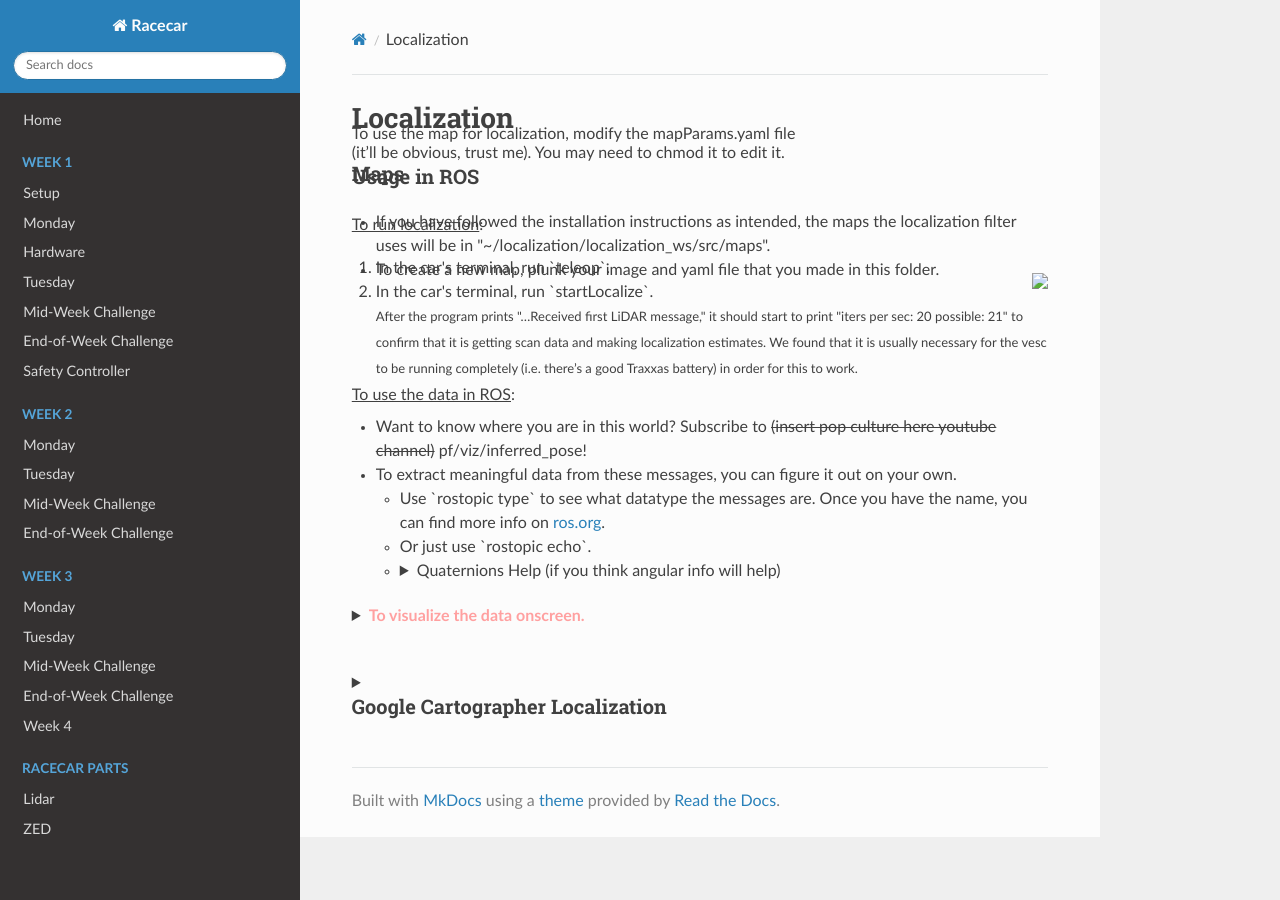
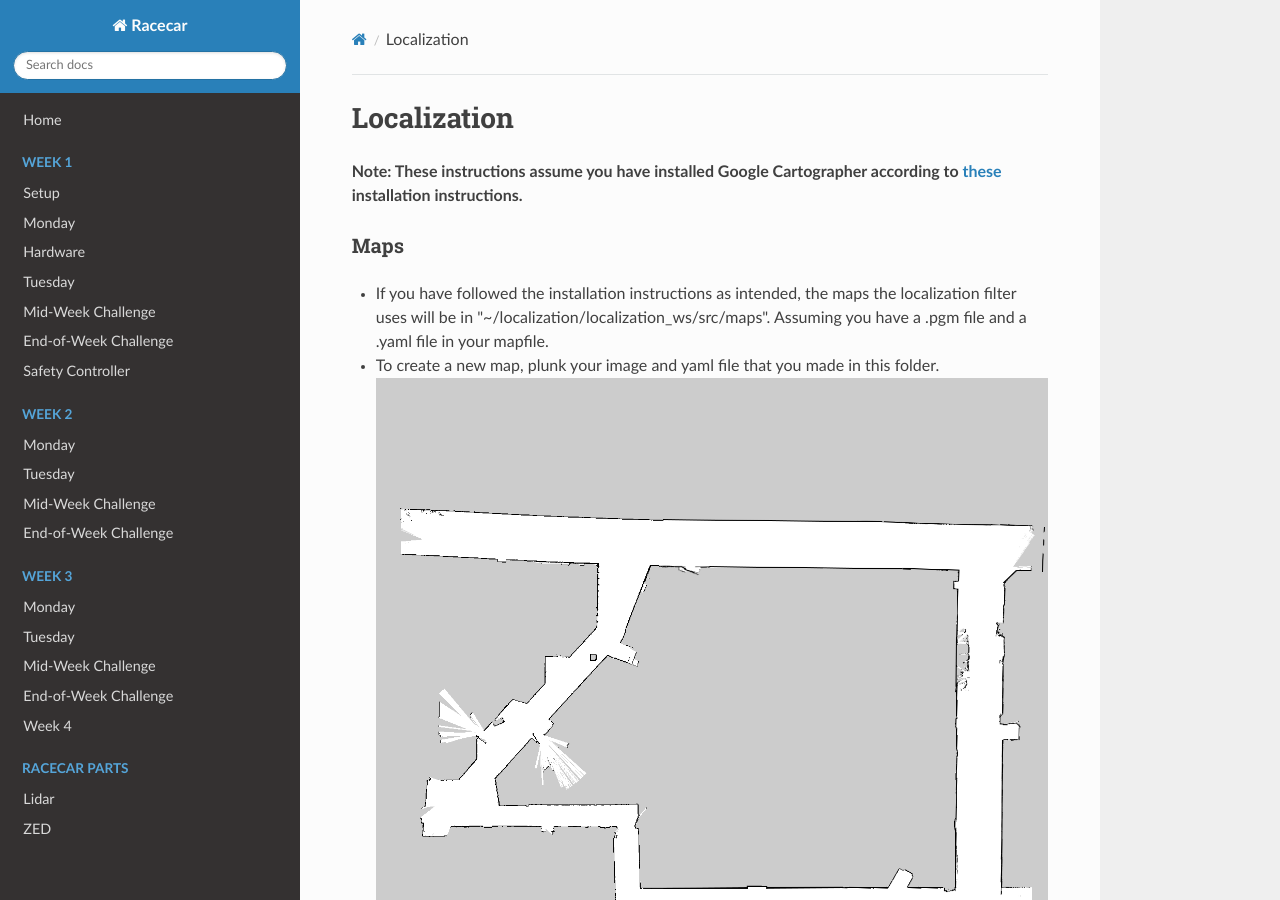
Before and after one commit to ChrisLindland/racecar-website, an MkDocs documentation site: the page built from docs/maps/localization/particle_filter_usage.md, in a window 1280 px wide and 900 px high. Built offline with MkDocs 1.6.1, drawn with Linux system fonts in a browser that asks for light colours; nearby versions of some CDN libraries.

Commit message:
Update particle_filter_usage.md

```diff
--- a/docs/maps/localization/particle_filter_usage.md
+++ b/docs/maps/localization/particle_filter_usage.md
@@ -1,13 +1,10 @@
 # Localization
-
+**Note: These instructions assume you have installed Google Cartographer according to [these](http://bwsi-racecar.com/maps/localization/particle_filter_installation/) installation instructions.**
 ### Maps
-* If you have followed the installation instructions as intended, the maps the localization filter uses will be in "~/localization/localization_ws/src/maps".
+* If you have followed the installation instructions as intended, the maps the localization filter uses will be in "~/localization/localization_ws/src/maps". Assuming you have a .pgm file and a .yaml file in your mapfile.
 * To create a new map, plunk your image and yaml file that you made in this folder.
-<div align="right" style="margin-top:-35px;">
-<img src="/img/yourMap.png" width=200px/>
-</div>
-<div style="margin-top:-165px;">
-<li>To use the map for localization, modify the mapParams.yaml file <br>(it’ll be obvious, trust me). You may need to chmod it to edit it.</li></div>
+![](img/yourMap.png)
+* To use the map for localization, modify the mapParams.yaml file <br>(it’ll be obvious, trust me). You may need to chmod it to edit it.
 
 ### Usage in ROS
 <u>To run localization</u>:
```
